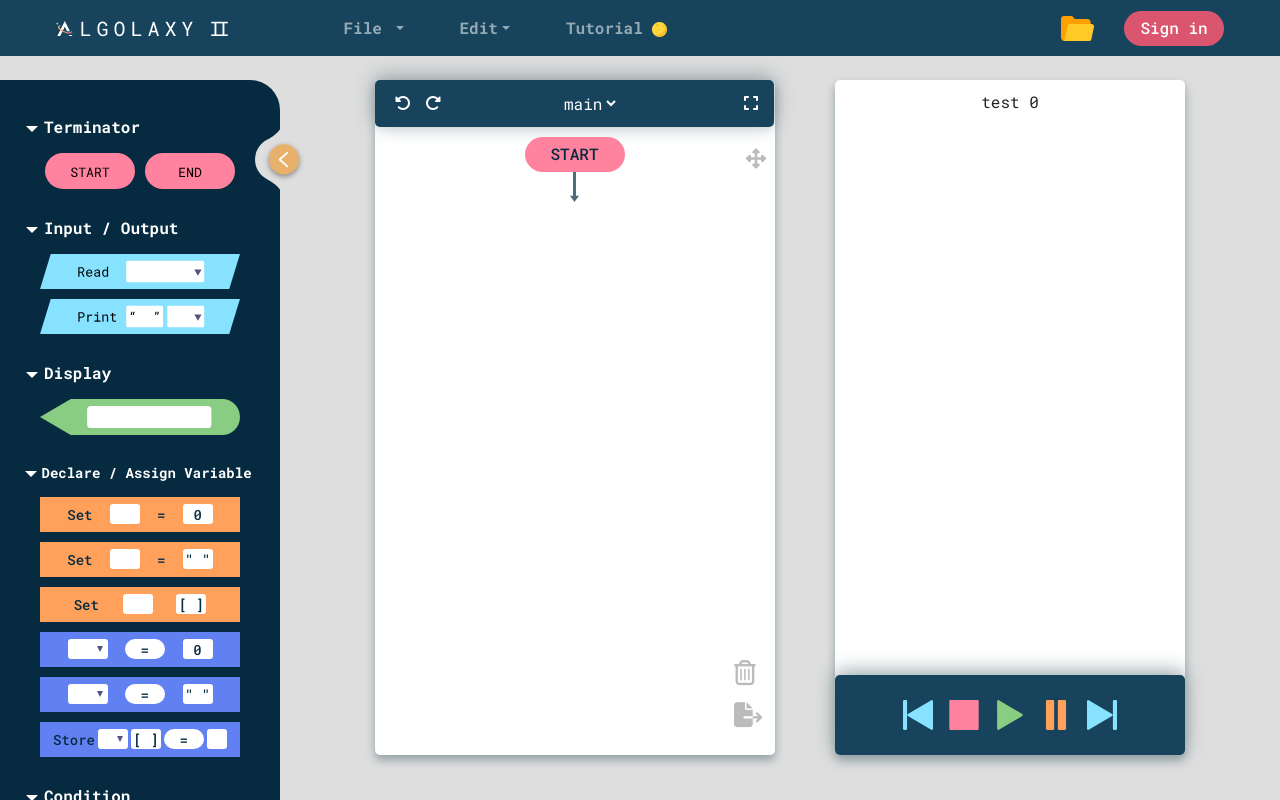
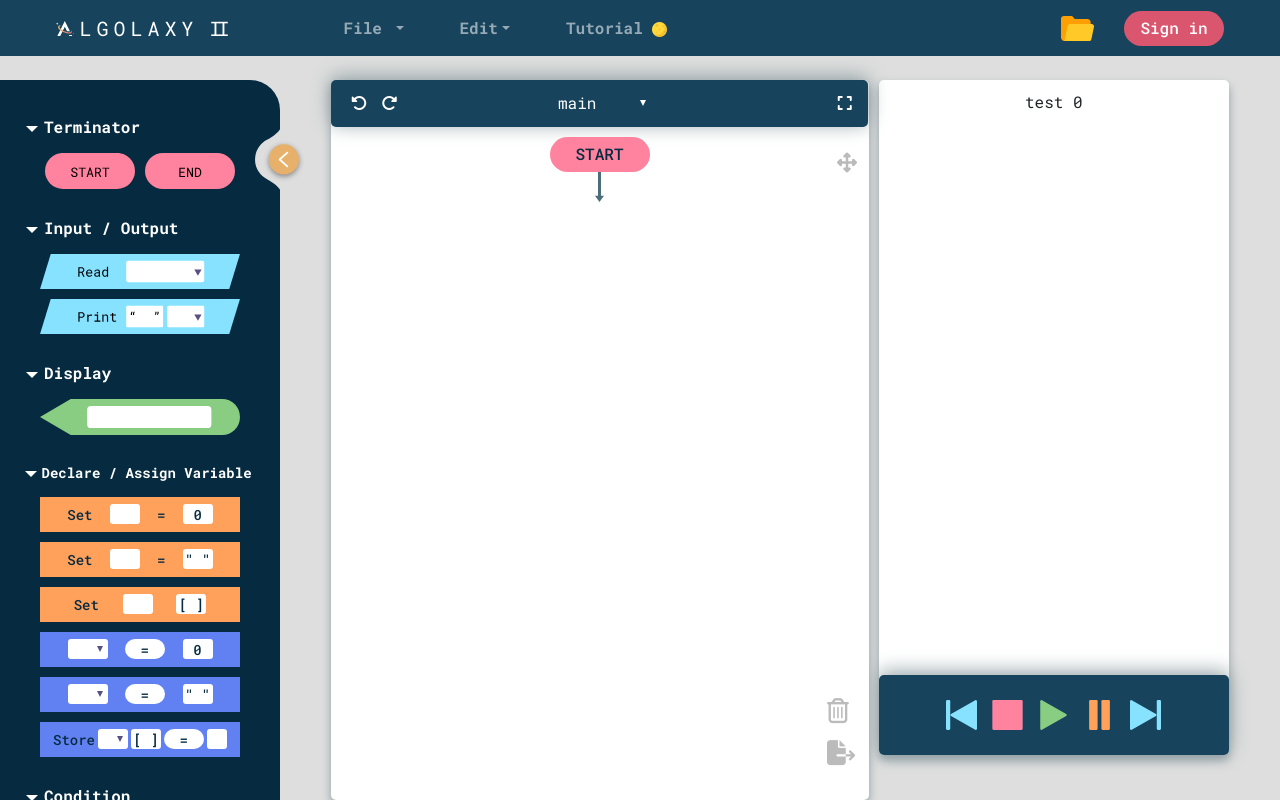
Before and after one commit to yingspvd/Algolaxy, a Vue app: page /#/ in a window 1280 px wide. Built offline with nearby package versions, Linux system fonts and the light colour scheme; what vue-particles would draw is missing.

Commit message:
Resize move mode, delete and move element

```diff
--- a/src/components/Board.vue
+++ b/src/components/Board.vue
@@ -14,11 +14,14 @@
           </a>
         </div>
 
-        <select class="dropdown-function">
-          <option class="dropdown-item" v-for="(test, i) in test" :key="i">{{
-            test
-          }}</option>
-        </select>
+        <div style="display:flex; align-items:center; margin-right:25px">
+            <select class="dropdown-function">
+              <option class="dropdown-item " v-for="(test, i) in test" :key="i">{{
+                test
+              }}</option>
+            </select>
+          <div class="triangle-down"></div>
+        </div>
 
         <div>
           <a v-if="this.expand == false" style="cursor:pointer;">
@@ -50,15 +53,20 @@
           </a>
         </div>
       </div>
-      <div v-else class="side-toolbar-container" style="z-index:0;">
+      <!-- On Move Mode -->
+      <div v-else class="side-toolbar-container" style="z-index:2;">
         <div class="side-toolbar">
           <a
             @dragover.prevent="isHover = true"
             @dragleave="isHover = false"
-            @drop.prevent="deleteObject"
+            @drop.prevent="deleteElement"
             style="padding-left: 50px"
           >
-            <i class="far fa-trash-alt"></i>
+            <i
+              id="trash"
+              class="far fa-trash-alt"
+              :class="{ trashHover: isHover }"
+            ></i>
           </a>
           <a style="cursor:pointer; margin-top:15px">
             <i class="fas fa-file-export"></i>
@@ -82,7 +90,7 @@
       </div>
 
       <!-- Board -->
-      <div id="divboard" class="board-box scrollarea">
+      <div id="divboard" class="board-box scrollarea ">
         <div
           id="board"
           @dragover.prevent
@@ -128,6 +136,7 @@
   "select_condition",
   "selectTwo_condition",
   "textareacondition",
+  "textarea_text_int",
   "select_assign_int",
   "textareaI_assign_int",
   "select_assign_string",
@@ -143,6 +152,10 @@
   "before_text_array",
   "textarea_text_array",
   "after_text_array",
+  "selectv_variable_drop",
+  "select_op_calculate",
+  "select_op_connect",
+  "select_op_compare",
 ];
 
 export default {
@@ -156,7 +169,7 @@
       expand: false,
       arrow: 1,
       variable: ["x", "y", "z"],
-      test: ["main"],
+      test: ["main","function", "function"],
       function: ["function", "function", "function"],
       terminator: 1,
       read: 0,
@@ -247,8 +260,8 @@
         board.appendChild(popUp);
         popUp.classList.add("popup");
         popUp.id = "popup";
-        popUp.style.cssText = "height:auto; padding:0";
         popUp.style.cssText = "height:" + board.scrollHeight + "px";
+        popUp.style.width = board.scrollWidth + 460 + "px";
       } else {
         var popUpBlack = document.getElementById("popup");
         board.removeChild(popUpBlack);
@@ -353,6 +366,7 @@
 
       object.ondrop = function(e) {
         e.preventDefault();
+        console.log(e.target);
         this.dropOnObject(e);
       }.bind(this);
     },
@@ -366,7 +380,7 @@
       var target = document.getElementById(e.target.id);
       var myTarget = e.target.id.split(/([0-9]+)/);
       var ob_name = myTarget[0];
-
+      console.log(ob_name);
       while (i < elemObName.length) {
         if (ob_name == elemObName[i]) {
           ob_name = target.parentNode;
@@ -414,7 +428,6 @@
         object = object.parentNode;
       }
 
-      console.log(object);
       if (nextElement == null) {
         parentOb.appendChild(object);
       } else if (object.id != nextElement.id) {
@@ -431,6 +444,15 @@
 
       board.removeChild(object);
       board.removeChild(arrow);
+    },
+
+    deleteElement(e) {
+      this.isHover = false;
+      var data = e.dataTransfer.getData("object_id");
+      var object = document.getElementById(data);
+      var parent = object.parentNode;
+
+      parent.removeChild(object);
     },
 
     style_arrow(board, object) {
@@ -1619,6 +1641,8 @@
       div.id = "div_" + data + temp;
       parentOb.insertBefore(div, nextElement);
       document.getElementById(div.id).classList.add("box-inline");
+      document.getElementById(div.id).classList.add("textbox-variable-f");
+      this.dropFuncObject(div, "text");
       div.addEventListener(
         "mousedown",
         function() {
@@ -1626,22 +1650,16 @@
         }.bind(this),
         false
       );
-      this.dropFuncObject(div, "text");
-
-      var textBox = document.createElement("div");
-      textBox.id = "textBox_" + data + temp;
-      div.appendChild(textBox);
-      document.getElementById(textBox.id).classList.add("textbox-variable-f");
 
       var before = document.createElement("div");
       before.id = "before_" + data + temp;
-      textBox.appendChild(before);
+      div.appendChild(before);
       before.innerHTML = bText;
       document.getElementById(before.id).classList.add("text-declare-before-f");
 
       var textarea = document.createElement("textarea");
       textarea.id = "textarea_" + data + temp;
-      textBox.appendChild(textarea);
+      div.appendChild(textarea);
       document.getElementById(textarea.id).classList.add("textarea");
       document.getElementById(textarea.id).contentEditable = "true";
       textarea.placeholder = text;
@@ -1652,7 +1670,7 @@
 
       var after = document.createElement("div");
       after.id = "after_" + data + temp;
-      textBox.appendChild(after);
+      div.appendChild(after);
       after.innerHTML = aText;
       document.getElementById(after.id).classList.add("text-declare-after-f");
     },
@@ -1666,13 +1684,13 @@
       // document.getElementById(div.id).classList.add("box-inline");
 
       var drop1 = document.createElement("div");
-      drop1.id = "drop1_" + data + this.variableDrop;
+      drop1.id = "dropd_" + data + this.variableDrop;
       parentOb.insertBefore(drop1, nextElement);
       document.getElementById(drop1.id).classList.add("custom-select-f");
       document.getElementById(drop1.id).classList.add("box-inline");
 
       var select1 = document.createElement("select");
-      select1.id = "select1_" + data + this.variableDrop;
+      select1.id = "selectv_" + data + this.variableDrop;
       for (const val of this.variable) {
         var option1 = document.createElement("option");
         option1.value = val;
@@ -1788,10 +1806,11 @@
 #container {
   display: flex;
   flex-direction: column;
-  width: 550px;
-  height: 750px;
+  /* width: 550px; */
+  width: 42vw;
+  height: 90vh;
   min-width: 250px;
-  margin-right: 60px;
+  margin-right: 10px;
   border-radius: 5px;
   background-color: var(--white-gray);
   left: 0;
@@ -1818,17 +1837,6 @@
   align-items: flex-start;
   position: relative;
 }
-
-/* .tool-container::after {
-  position: absolute;
-  content: "";
-  width: 4px;
-  height: 100%;
-  right: 0;
-  border-radius: 5px;
-  background-color: black;
-  cursor: ew-resize;
-} */
 
 .move-element {
   cursor: pointer;
@@ -1870,15 +1878,10 @@
   align-items: center;
   width: 100%;
   height: 100%;
-  /* border-radius: 10px; */
-  /* background-color: var(--white-gray); */
   background-color: rgba(0, 0, 0, 0);
-  /* opacity: 60%; */
   padding-bottom: 50px;
   position: relative;
   z-index: 1;
-  /* overflow-y: scroll;
-  overflow-x: scroll; */
 }
 .board-box {
   display: flex;
@@ -1886,8 +1889,6 @@
   align-items: center;
   width: 100%;
   height: 100%;
-  /* overflow-y: scroll;
-  overflow-x: scroll; */
 }
 
 .arrow-container {
@@ -1945,7 +1946,24 @@
   border: 0px;
   color: white;
   outline: none;
-}
+  -webkit-appearance: none;
+  display: flex;
+  justify-content: center;
+  flex-direction: column;
+}
+
+.tri-function {
+  width: 0;
+  height: 0;
+  position: absolute;
+  border-left: 3px solid transparent;
+  border-right: 3px solid transparent;
+  border-top: 6px solid #5d9d83;
+  top: 45%;
+  right: 10%;
+  pointer-events: none;
+}
+
 .dropdown-item {
   color: #ffffff;
   font-weight: 500;
@@ -1982,7 +2000,7 @@
   line-height: 1.25;
 }
 
-@media screen and (max-width: 1500px) {
+/* @media screen and (max-width: 1500px) {
   #container {
     display: flex;
     flex-direction: column;
@@ -2046,5 +2064,5 @@
     border-radius: 5px;
     background-color: var(--white-gray);
   }
-}
+} */
 </style>
--- a/src/css/flowchartSign.css
+++ b/src/css/flowchartSign.css
@@ -116,6 +116,7 @@
   max-width: 300px;
   max-height: 60px;
   position: absolute;
+  z-index: 1;
   /* transform: rotateZ(-45deg) rotateY(45deg); */
 }
 
@@ -128,7 +129,7 @@
   align-items: center;
   justify-content: space-evenly;
   position: absolute;
-  z-index: 0;
+  z-index: 1;
 }
 
 .diamond-img-f {
@@ -158,6 +159,16 @@
 .label-dropdown-f {
   position: absolute;
   padding-top: 8px;
+}
+
+.triangle-down {
+  width: 0;
+  height: 0;
+  border-left: 3px solid transparent;
+  border-right: 3px solid transparent;
+  border-top: 6px solid white;
+  pointer-events: none;
+  margin-left: 5px;
 }
 
 .triangle-purple {
@@ -275,8 +286,6 @@
   display: inline-block;
   text-align: center;
   padding-top: 2px;
-  /* justify-content: center;
-  align-items: center; */
   background: white;
   border-radius: 30px;
   margin: 3px 3px;
@@ -285,7 +294,6 @@
 .text-declare-before-f {
   height: 100%;
   display: inline-block;
-  /* background-color: white; */
   padding: 0 10px 0 5px;
   margin: 0 -10px 0 5px;
   border-radius: 3px 0 0 3px;
@@ -295,7 +303,6 @@
 .text-declare-after-f {
   height: 100%;
   display: inline-block;
-  /* background-color: white; */
   padding: 0 5px 0 10px;
   margin: 0 5px 0 -10px;
   border-radius: 0 3px 3px 0;
@@ -303,14 +310,12 @@
 }
 
 .box-inline {
-  /* box-sizing: border-box; */
   display: inline-block;
   z-index: 1;
 }
 
 .textbox-variable-f {
   display: inline-block;
-  /* align-items: top; */
   text-align: center;
 
   background-color: white;
```
